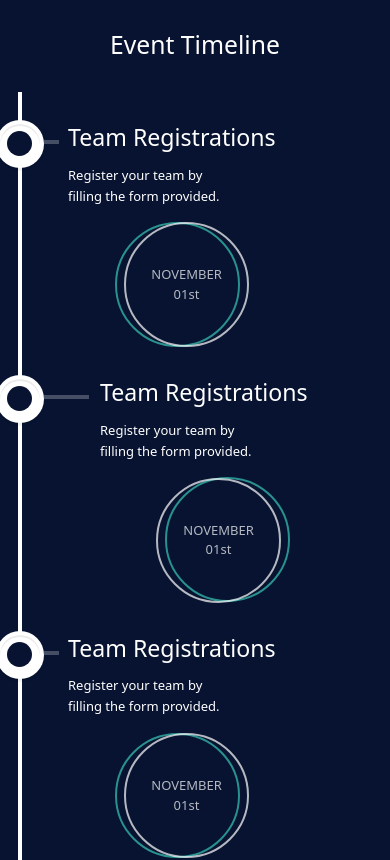
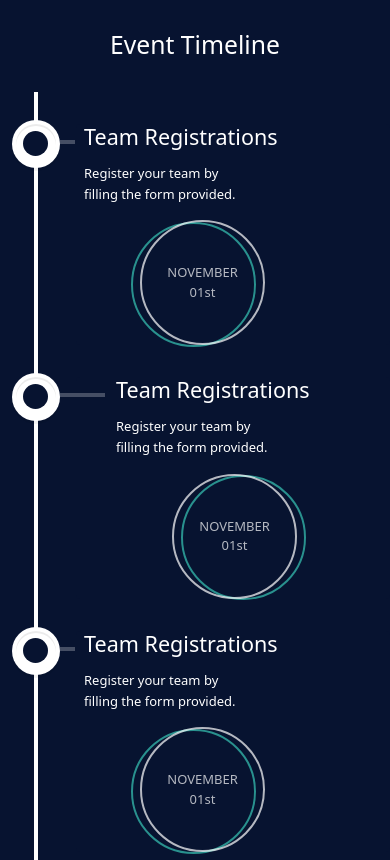
Before and after one commit to ACM-student-chapter-UOM/decode-competition, a React (Create React App) app: page / in a window 390 px wide. Shown: the part 1915-2775 px from the top of the page. Built offline with nearby package versions, Linux system fonts and the light colour scheme.

Commit message:
responsiveness improved in the mobile devices

```diff
--- a/src/Components/Timeline/Timeline.css
+++ b/src/Components/Timeline/Timeline.css
@@ -1,9 +1,3 @@
-.svg {
-    width: 100px;
-    position: absolute;
-    top: 0;
-}
-
 .title {
     color: white;
     margin-bottom: 32px;
@@ -194,15 +188,10 @@
 
 @media only screen and (max-width: 767px) {
     .vertical-timeline {
-        width: 100% !important;
+        margin-left: 16px;
+        width: calc(100% - 16px) !important;
     }
     .timeline-element .circle {
         top: 98px;
     }
 }
-
-@media only screen and (max-width: 424px) {
-    .vertical-timeline {
-        width: 100% !important;
-    }
-}
--- a/src/Components/Timeline/Timeline.js
+++ b/src/Components/Timeline/Timeline.js
@@ -10,6 +10,7 @@ export default function Timeline() {
     return (
         <div style={{background: '#071330', padding: '32px 0', position: "relative"}}>
             <h2 className="title">Event Timeline</h2>
+            <div style={{display: "flex", justifyContent: "center"}}>
                 <VerticalTimeline>
                     <TimelineElement />
                     <TimelineElement id={1} />
@@ -17,5 +18,6 @@ export default function Timeline() {
                     <TimelineElement id={3} />
                 </VerticalTimeline>
             </div>
+        </div>
     )
 }
--- a/src/Components/Timeline/TimelineElement.js
+++ b/src/Components/Timeline/TimelineElement.js
@@ -16,7 +16,7 @@ export default function TimelineElement({id}) {
             dateClassName={ "date" }
         >
             <div className="timeline-element" style={{ alignItems: `${side === "Right" ? "end" : "start"}` }}>
-                <h3 style={{color: "white"}} className="vertical-timeline-element-title">Team Registrations</h3>
+                <h4 style={{color: "white"}} className="vertical-timeline-element-title">Team Registrations</h4>
                 <p style={{color: "white"}}>Register your team by</p>
                 <p style={{color: "white", marginTop: 0}}>filling the form provided.</p>
                 <hr className="line" />
```
Lines whose indentation alone changed are shown as unchanged.
